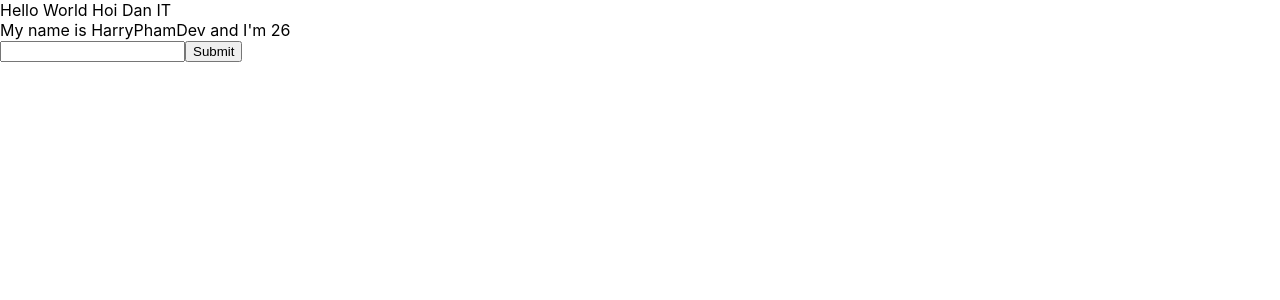
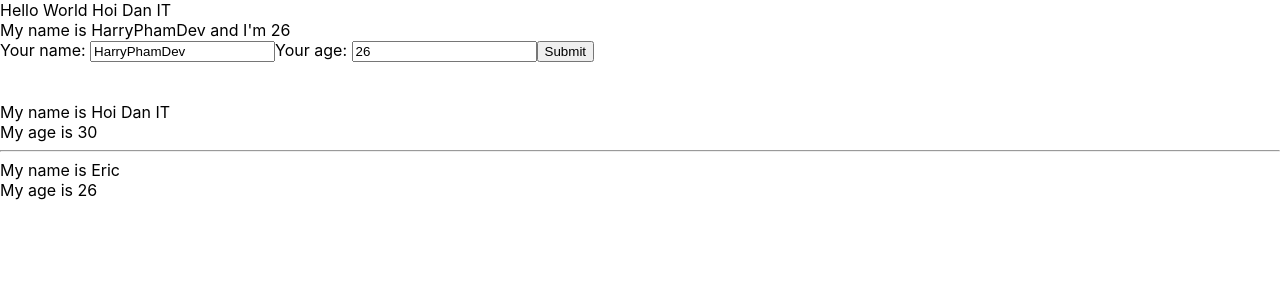
Before and after one commit to tranquockiem1998/test-demo-react, a React (Create React App) app: page / in a window 1280 px wide. Shown: the top 300 px of the page. Built offline with nearby package versions, Linux system fonts and the light colour scheme; the HTML template or start-up script is replaced by a standard one.

Commit message:
video 23

```diff
--- /dev/null
+++ b/src/components/DisplayInfor.js
@@ -0,0 +1,18 @@
+import React from "react";
+
+class DisplayInfor extends React.Component {
+  render() {
+    console.log(this.props);
+    // destructuring array/object
+    const { name, age } = this.props;
+    // props => viết tắt của từ properties
+    return (
+      <div>
+        <div>My name is {name}</div>
+        <div>My age is {age}</div>
+      </div>
+    );
+  }
+}
+
+export default DisplayInfor;
--- a/src/components/MyComponent.js
+++ b/src/components/MyComponent.js
@@ -2,52 +2,20 @@
 // Function component
 import { eventWrapper } from "@testing-library/user-event/dist/utils";
 import React from "react";
+import UserInfor from "./UserInfor";
+import DisplayInfor from "./DisplayInfor";
 
 class MyComponent extends React.Component {
-  state = {
-    name: "HarryPhamDev",
-    address: "Hoi Dan IT",
-    age: 26,
-  };
-
-  handleClick(event) {
-    // console.log(">> Click me my button");
-
-    // merge state chỉ xảy ra với REACT class
-    this.setState({
-      name: "Eric",
-      age: Math.floor(Math.random() * 100) + 1,
-    });
-  }
-
-  handleOnMouseOver(event) {
-    // console.log(event.pageX);
-  }
-
-  handleOnChangeInput = (event) => {
-    this.setState({
-      name: event.target.value,
-    });
-    // console.log(event, event.target.value);
-  };
-
-  handleOnSubmit = (event) => {
-    event.preventDefault();
-    console.log(this.state);
-  };
-
   // JSX
   render() {
+    const myInfor = ["ab", "c", "c"];
     return (
       <div>
-        My name is {this.state.name} and I'm {this.state.age}
-        <form onSubmit={(event) => this.handleOnSubmit(event)}>
-          <input
-            type="text"
-            onChange={(event) => this.handleOnChangeInput(event)}
-          />
-          <button>Submit</button>
-        </form>
+        <UserInfor />
+        <br /> <br />
+        <DisplayInfor name="Hoi Dan IT" age="30" />
+        <hr></hr>
+        <DisplayInfor name="Eric" age={26} myInfor={myInfor} />
       </div>
     );
   }
--- /dev/null
+++ b/src/components/UserInfor.js
@@ -0,0 +1,53 @@
+import React from "react";
+
+class UserInfor extends React.Component {
+  state = {
+    name: "HarryPhamDev",
+    address: "Hoi Dan IT",
+    age: 26,
+  };
+
+  handleOnChangeInput = (event) => {
+    this.setState({
+      name: event.target.value,
+    });
+    // console.log(event, event.target.value);
+  };
+
+  handleOnChangeAge = (event) => {
+    this.setState({
+      age: event.target.value,
+    });
+    // console.log(event, event.target.value);
+  };
+
+  handleOnSubmit = (event) => {
+    event.preventDefault();
+    console.log(this.state);
+  };
+  render() {
+    return (
+      <div>
+        My name is {this.state.name} and I'm {this.state.age}
+        <form onSubmit={(event) => this.handleOnSubmit(event)}>
+          <label>Your name: </label>
+          <input
+            value={this.state.name}
+            type="text"
+            onChange={(event) => this.handleOnChangeInput(event)}
+          />
+
+          <label>Your age: </label>
+          <input
+            value={this.state.age}
+            type="text"
+            onChange={(event) => this.handleOnChangeAge(event)}
+          />
+          <button>Submit</button>
+        </form>
+      </div>
+    );
+  }
+}
+
+export default UserInfor;
```
